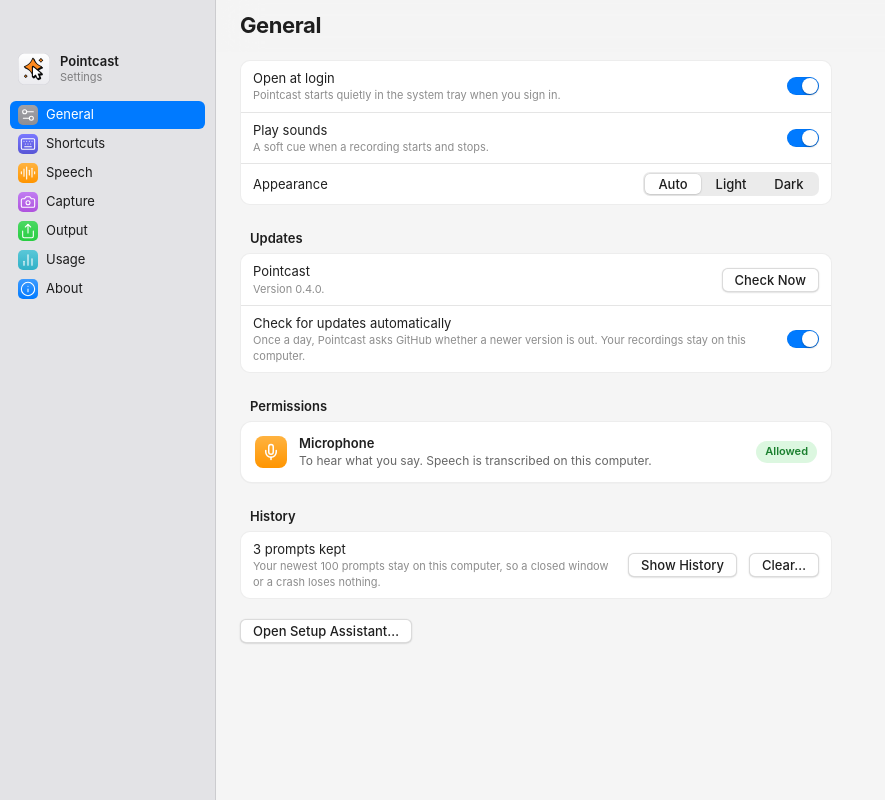
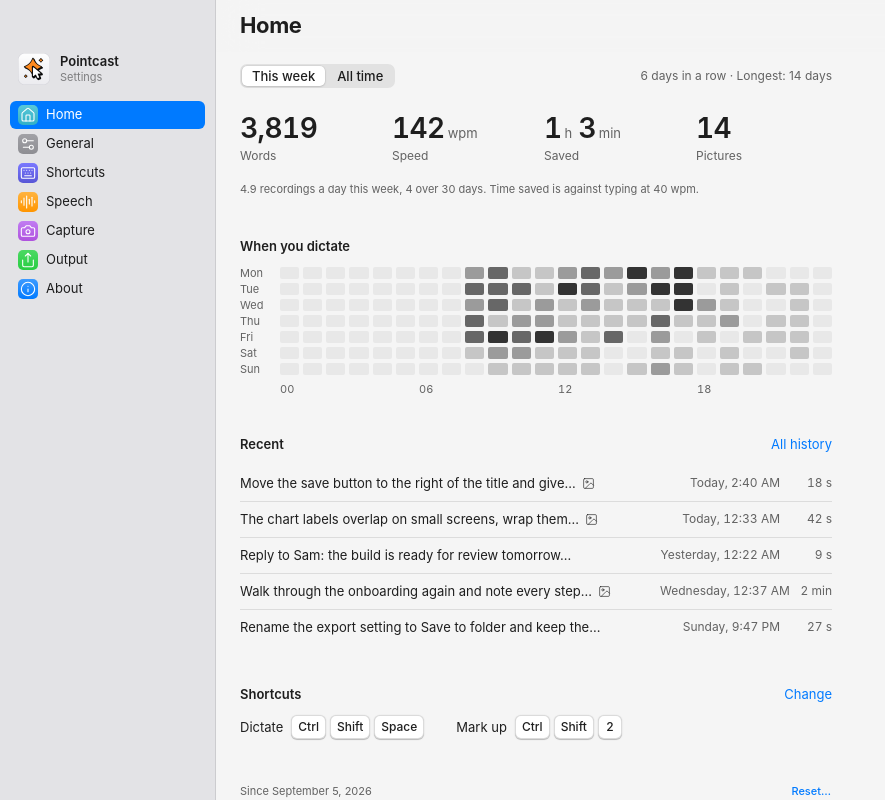
Before and after one commit to naidx0/pointcast, a React (Vite) app: page / in a window 1280 px wide. Shown: the whole page, without its empty margins (0-885 px from the left). Built offline with nearby package versions, Linux system fonts and the light colour scheme.

Commit message:
Home: the first pane in Settings, with usage, when you dictate, recent recordings and the two shortcuts
The Usage pane is gone; its numbers, grid, Since and Reset live on Home. A ?pane=usage link lands on Home.
The browser preview lists six made-up recordings, none with usage=empty.

```diff
--- a/src/lib/api.ts
+++ b/src/lib/api.ts
@@ -410,6 +410,31 @@ export function ranText(m: Pick<HistoryMeta, "engine" | "device" | "transcribe_m
   return `Transcribed on your processor ${speed}${hint}`;
 }
 export const historyList = () => invoke<{ entries: HistoryMeta[]; last: string | null }>("history_list");
+/** History's entries for Home; in the browser preview, a few made-up recordings (none with `usage=empty`). */
+export const historyRecent = (): Promise<HistoryMeta[]> =>
+  inTauri ? historyList().then((h) => h.entries) : Promise.resolve(location.search.includes("usage=empty") ? [] : previewHistory(Date.now()));
+
+/** Browser preview: six recordings over the last ten days, the newest a few minutes ago. */
+export function previewHistory(now: number): HistoryMeta[] {
+  const min = 60_000;
+  const said: [number, number, number, string][] = [
+    // minutes ago, seconds long, pictures, first words
+    [7, 18, 2, "Move the save button to the right of the title and give it the primary style, same height as the search field"],
+    [134, 42, 1, "The chart labels overlap on small screens, wrap them under the axis instead of rotating them"],
+    [26 * 60 + 25, 9, 0, "Reply to Sam: the build is ready for review tomorrow morning"],
+    [50 * 60 + 10, 96, 3, "Walk through the onboarding again and note every step where the copy runs longer than one line"],
+    [4 * 24 * 60 + 300, 27, 0, "Rename the export setting to Save to folder and keep the old key working"],
+    [9 * 24 * 60 + 90, 64, 1, "This error appears when the network drops during upload, retry once before showing it"],
+  ];
+  return said.map(([ago, s, images, preview], i) => ({
+    id: `preview-${i}`,
+    created_ms: now - ago * min,
+    duration_ms: s * 1000,
+    preview: preview.split(" ").slice(0, 24).join(" "),
+    images,
+    recovered: false,
+  }));
+}
 export const historyGet = (id: string) => invoke<SessionExport>("history_get", { id });
 /** Reopen picture n (as `[image n]` numbers it) of a past prompt in the overlay to mark it up again. */
 export const historyEdit = (id: string, n: number) => invoke<void>("history_edit", { id, n });
--- a/src/styles/native.css
+++ b/src/styles/native.css
@@ -906,119 +906,227 @@ html.win .prefs-pane {
   max-width: 760px;
 }
 
-/* —— Usage: a few large numbers with small labels, then when in the week they were made —— */
-.usage {
+/* —— Home: a few large numbers, when in the week, the last recordings, the two shortcuts. Flat on both skins: type and
+   hairlines do the work, two greys of text, nothing drawn for decoration. —— */
+.home {
   padding-top: 4px;
 }
-.usage-head {
+.home > section + section,
+.home > .home-quiet + section {
+  margin-top: 40px;
+}
+.home-head {
   display: flex;
   align-items: center;
   justify-content: space-between;
   gap: 12px;
 }
-.usage-streak {
+.home-streak {
   font-size: var(--fs-caption);
   color: var(--label-2);
 }
-.usage-figures {
+.home-figures {
   display: grid;
   grid-template-columns: repeat(4, minmax(0, 1fr));
   gap: 16px;
-  margin-top: 28px;
-}
-.usage-figures .n {
+  margin-top: 24px;
+}
+.home-figures .n {
   font-family: var(--font-display);
   font-size: var(--fs-hero);
   font-weight: 600;
-  line-height: 1.1;
+  line-height: 32px;
   letter-spacing: -0.02em;
   font-variant-numeric: tabular-nums;
   white-space: nowrap;
 }
-.usage-figures .n span + span {
+.home-figures .n span + span {
   margin-left: 6px;
 }
-.usage-figures small {
+/* The unit sits on the number's baseline inside its line: a figure with a unit is as tall as one without. */
+.home-figures small {
   margin-left: 3px;
   font-family: var(--font);
   font-size: var(--fs-body);
+  line-height: 1;
   font-weight: 400;
   letter-spacing: 0;
   color: var(--label-2);
 }
-.usage-figures .l {
+.home-figures .l {
   margin-top: 4px;
   font-size: var(--fs-caption);
-  color: var(--label-3);
-}
-.usage-note {
+  color: var(--label-2);
+}
+.home-note {
   margin: 16px 0 0;
   font-size: var(--fs-small);
-  line-height: 1.5;
-  color: var(--label-3);
-}
-.usage-note:empty {
+  line-height: 16px;
+  color: var(--label-2);
+}
+.home-note:empty {
   display: none;
 }
-.usage-quiet {
-  margin: 28px 0 0;
+.home-quiet {
+  margin: 24px 0 0;
   color: var(--label-2);
 }
-.usage-title {
-  margin: 36px 0 12px;
+.home > .home-quiet:first-child {
+  margin-top: 0;
+}
+.home-title {
+  margin: 0 0 12px;
   font-size: var(--fs-body);
   font-weight: 600;
 }
-/* Seven rows of 24 hours in one tint of the accent: the more recordings, the less see-through. */
-.usage-grid,
-.usage-row {
+.home-sec {
+  display: flex;
+  align-items: baseline;
+  justify-content: space-between;
+  margin-bottom: 12px;
+}
+.home-sec .home-title {
+  margin: 0;
+}
+/* Seven rows of 24 hours in one grey: the more recordings, the darker. */
+.home-grid,
+.home-row {
   display: grid;
-  gap: 3px;
-}
-.usage-row {
+  gap: 4px;
+}
+/* A band, not a wall of squares: each hour is 12 px tall, the week 108 px. */
+.home-row {
   grid-template-columns: 36px repeat(24, minmax(0, 1fr));
   align-items: center;
 }
-.usage-row span {
+.home-row span {
   font-size: var(--fs-small);
-  color: var(--label-3);
+  line-height: 12px;
+  color: var(--label-2);
   font-variant-numeric: tabular-nums;
 }
-.usage-row i {
-  aspect-ratio: 1;
-  border-radius: 3px;
-  background: var(--accent);
-}
-.usage-row i[data-l="0"] {
+.home-row.hours {
+  margin-top: 4px;
+}
+.home-row i {
+  height: 12px;
+  border-radius: 2px;
   background: var(--label);
+  opacity: 0.9;
+}
+.home-row i[data-l="0"] {
   opacity: 0.06;
 }
-.usage-row i[data-l="1"] {
+.home-row i[data-l="1"] {
   opacity: 0.22;
 }
-.usage-row i[data-l="2"] {
-  opacity: 0.45;
-}
-.usage-row i[data-l="3"] {
-  opacity: 0.7;
-}
-.usage-row.hours span + span {
+.home-row i[data-l="2"] {
+  opacity: 0.42;
+}
+.home-row i[data-l="3"] {
+  opacity: 0.66;
+}
+.home-row.hours span + span {
   grid-column: span 6;
 }
-.usage-foot {
+/* Plain rows on hairlines; a row's highlight reaches 8 px past the column, its words do not. */
+.home-recent {
+  list-style: none;
+  margin: 0 -8px;
+  padding: 0;
+}
+.home-recent li {
+  position: relative;
+}
+.home-recent li + li::before {
+  content: "";
+  position: absolute;
+  top: 0;
+  left: 8px;
+  right: 8px;
+  border-top: 0.5px solid var(--sep);
+}
+html.win .home-recent li + li::before {
+  border-top-width: 1px;
+}
+.home-recent li:hover::before,
+.home-recent li:hover + li::before {
+  opacity: 0;
+}
+.home-recent button {
+  display: grid;
+  grid-template-columns: minmax(0, 1fr) 120px 40px;
+  gap: 12px;
+  align-items: center;
+  width: 100%;
+  height: 36px;
+  padding: 0 8px;
+  border: 0;
+  border-radius: var(--r-control);
+  background: transparent;
+  color: var(--label);
+  font: inherit;
+  text-align: left;
+  cursor: default;
+}
+html.win .home-recent button {
+  height: 40px;
+}
+.home-recent button:hover {
+  background: var(--fill);
+}
+.home-recent .t {
+  display: flex;
+  align-items: center;
+  gap: 6px;
+  min-width: 0;
+}
+.home-recent .t > span {
+  overflow: hidden;
+  text-overflow: ellipsis;
+  white-space: nowrap;
+}
+/* Pictures: one small mark after the words, the count is in the row's label. */
+.home-recent .t svg {
+  flex: none;
+}
+.home-recent .t.empty,
+.home-recent .t svg,
+.home-recent .len,
+.home-recent .when {
+  color: var(--label-2);
+}
+.home-recent .len,
+.home-recent .when {
+  font-size: var(--fs-caption);
+  font-variant-numeric: tabular-nums;
+  text-align: right;
+  white-space: nowrap;
+}
+.home-keys {
+  display: flex;
+  flex-wrap: wrap;
+  gap: 12px 32px;
+}
+.home-keys > span {
+  display: inline-flex;
+  align-items: center;
+  gap: 8px;
+}
+.home-foot {
   display: flex;
   align-items: center;
   justify-content: space-between;
-  margin-top: 36px;
+  margin-top: 40px;
   font-size: var(--fs-small);
-  color: var(--label-3);
-}
-/* The quiet button's words, not its padding, end where the grid does. */
-.usage-foot .btn {
+  color: var(--label-2);
+}
+/* The quiet button's words, not its padding, end where the column does. */
+.home-foot .btn {
   margin-right: -12px;
   font-size: inherit;
 }
-html.win .usage-foot .btn {
+html.win .home-foot .btn {
   margin-right: -14px;
 }
 
--- a/src/windows/Settings.tsx
+++ b/src/windows/Settings.tsx
@@ -1,8 +1,8 @@
 import { useEffect, useRef, useState, type ReactNode } from "react";
 import { open as pickFolder } from "@tauri-apps/plugin-dialog";
 import { openUrl } from "@tauri-apps/plugin-opener";
-import { AudioLines, Camera, ChartNoAxesColumn, Check, Info, Keyboard, Settings2, Share } from "lucide-react";
-import { ACTIONS, ShortcutField } from "@/components/Shortcut";
+import { AudioLines, Camera, Check, House, Image, Info, Keyboard, Settings2, Share } from "lucide-react";
+import { ACTIONS, Keycaps, ShortcutField } from "@/components/Shortcut";
 import { PermissionRows, usePermissions } from "@/components/Permissions";
 import { ModelPicker, useSpeechJob } from "@/components/Models";
 import {
@@ -14,6 +14,8 @@ import {
   gpuRetry,
   historyClear,
   historyList,
+  historyOpen,
+  historyRecent,
   inTauri,
   loginGet,
   loginSet,
@@ -39,26 +41,27 @@ import { computerView, micStatus } from "@/lib/hardware";
 import { previewHardware, useMicCheck } from "@/lib/mic";
 import { platform, setThemePref, themePref, type ThemePref } from "@/lib/theme";
 import { SAVED_NOTE, readUsage, usageView, weekdayNames, type Range, type Usage as Counts } from "@/lib/usage";
+import { recentRows, type RecentRow } from "@/lib/home";
 
 const PANES = [
+  { id: "home", name: "Home", icon: House, tile: "tile-teal" },
   { id: "general", name: "General", icon: Settings2, tile: "tile-gray" },
   { id: "shortcuts", name: "Shortcuts", icon: Keyboard, tile: "tile-indigo" },
   { id: "speech", name: "Speech", icon: AudioLines, tile: "tile-orange" },
   { id: "capture", name: "Capture", icon: Camera, tile: "tile-purple" },
   { id: "output", name: "Output", icon: Share, tile: "tile-green" },
-  { id: "usage", name: "Usage", icon: ChartNoAxesColumn, tile: "tile-teal" },
   { id: "about", name: "About", icon: Info, tile: "tile-blue" },
 ] as const;
 type Pane = (typeof PANES)[number]["id"];
+
+/** A pane by its id; "usage" names the pane Home took over, so an old link still lands. */
+const paneOf = (q: string | null): Pane | null => (q === "usage" ? "home" : PANES.some((p) => p.id === q) ? (q as Pane) : null);
 
 type Patch = (p: Record<string, unknown>) => Promise<string | null>;
 
 export function Settings() {
   const { cfg, setCfg, patch, refresh, error } = useConfig();
-  const [pane, setPane] = useState<Pane>(() => {
-    const q = new URLSearchParams(location.search).get("pane");
-    return PANES.some((p) => p.id === q) ? (q as Pane) : "general";
-  });
+  const [pane, setPane] = useState<Pane>(() => paneOf(new URLSearchParams(location.search).get("pane")) ?? "home");
   const [scrolled, setScrolled] = useState(false);
   const main = useRef<HTMLElement | null>(null);
   const mac = platform() === "mac";
@@ -69,7 +72,16 @@ export function Settings() {
     setScrolled(false);
   }, [pane]);
   // The menu's update item brings Settings forward on the pane that has Updates.
-  useEffect(() => subscribe(onSettingsPane((p) => PANES.some((x) => x.id === p) && setPane(p as Pane))), []);
+  useEffect(
+    () =>
+      subscribe(
+        onSettingsPane((p) => {
+          const to = paneOf(p);
+          if (to) setPane(to);
+        }),
+      ),
+    [],
+  );
 
   return (
     <div className="prefs">
@@ -110,7 +122,9 @@ export function Settings() {
               {error.replace(/^Error:\s*/, "")}
             </div>
           ) : null}
-          {!cfg ? null : pane === "general" ? (
+          {!cfg ? null : pane === "home" ? (
+            <Home cfg={cfg} go={setPane} />
+          ) : pane === "general" ? (
             <General cfg={cfg} patch={patch} refresh={refresh} />
           ) : pane === "shortcuts" ? (
             <Shortcuts cfg={cfg} patch={patch} setCfg={setCfg} />
@@ -120,8 +134,6 @@ export function Settings() {
             <Capture cfg={cfg} patch={patch} />
           ) : pane === "output" ? (
             <Output cfg={cfg} patch={patch} refresh={refresh} />
-          ) : pane === "usage" ? (
-            <Usage />
           ) : (
             <About cfg={cfg} />
           )}
@@ -396,22 +408,126 @@ const RANGES = [
   ["all", "All time"],
 ] as const;
 
-/** What was dictated: four numbers for the week or for all time, then when in the week, the streak, and since when.
- * Read once, as the pane opens. */
-function Usage() {
+/** The first pane: what was dictated (four numbers for the week or for all time, then when in the week), the last few
+ * recordings, and the two shortcuts that start everything. Read once, as the pane opens. */
+function Home({ cfg, go }: { cfg: Config; go: (p: Pane) => void }) {
   const [counts, setCounts] = useState<Counts | null>(null);
+  const [recent, setRecent] = useState<RecentRow[]>([]);
   const [range, setRange] = useState<Range>("week");
   const [sure, setSure] = useState(false);
   useEffect(() => {
     statsGet()
       .catch(() => null)
       .then((u) => setCounts(readUsage(u, Date.now())));
+    historyRecent()
+      .then((e) => setRecent(recentRows(e, new Date())))
+      .catch(() => undefined);
   }, []);
   if (!counts) return null;
   const v = usageView(counts, new Date(), range);
   const days = weekdayNames("short");
-  const foot = (
-    <div className="usage-foot">
+  const saved = v.figures.some((f) => f.label === "Saved");
+  const show = (id: string | null) => {
+    if (inTauri) historyOpen(id).catch(() => undefined);
+  };
+  return (
+    <div className="home">
+      {v.empty ? (
+        <p className="home-quiet">{v.quiet}</p>
+      ) : (
+        <section aria-label="Usage">
+          <div className="home-head">
+            <Seg value={range} options={RANGES} set={setRange} label="Range" />
+            {v.streak || v.longest ? <span className="home-streak">{[v.streak, v.longest].filter(Boolean).join(" · ")}</span> : null}
+          </div>
+          {v.quiet ? (
+            <p className="home-quiet">{v.quiet}</p>
+          ) : (
+            <div className="home-figures">
+              {v.figures.map((f) => (
+                <div key={f.label} title={f.title}>
+                  <div className="n">
+                    {f.parts.map((p) => (
+                      <span key={p.u ?? ""}>
+                        {p.n}
+                        {p.u ? <small>{p.u}</small> : null}
+                      </span>
+                    ))}
+                  </div>
+                  <div className="l">{f.label}</div>
+                </div>
+              ))}
+            </div>
+          )}
+          <p className="home-note">
+            {v.rate}
+            {v.rate && saved ? " " : null}
+            {saved ? SAVED_NOTE : null}
+          </p>
+        </section>
+      )}
+      {v.empty ? null : (
+        <section>
+          <h2 className="home-title">When you dictate</h2>
+          <div className="home-grid" role="img" aria-label="Recordings by weekday and hour">
+            {v.cells.map((row, d) => (
+              <div key={d} className="home-row">
+                <span className="d">{days[d]}</span>
+                {row.map((c, h) => (
+                  <i key={h} data-l={c.level} title={c.title} />
+                ))}
+              </div>
+            ))}
+            <div className="home-row hours" aria-hidden="true">
+              <span className="d" />
+              {["00", "06", "12", "18"].map((h) => (
+                <span key={h}>{h}</span>
+              ))}
+            </div>
+          </div>
+        </section>
+      )}
+      {recent.length ? (
+        <section>
+          <div className="home-sec">
+            <h2 className="home-title">Recent</h2>
+            <button type="button" className="link" onClick={() => show(null)}>
+              All history
+            </button>
+          </div>
+          <ul className="home-recent">
+            {recent.map((r) => (
+              <li key={r.id}>
+                <button type="button" aria-label={r.label} onClick={() => show(r.id)}>
+                  <span className={r.empty ? "t empty" : "t"}>
+                    <span>{r.text}</span>
+                    {r.pictures ? <Image size={13} strokeWidth={1.75} aria-hidden="true" /> : null}
+                  </span>
+                  <span className="when">{r.when}</span>
+                  <span className="len">{r.length}</span>
+                </button>
+              </li>
+            ))}
+          </ul>
+        </section>
+      ) : null}
+      <section>
+        <div className="home-sec">
+          <h2 className="home-title">Shortcuts</h2>
+          <button type="button" className="link" onClick={() => go("shortcuts")}>
+            Change
+          </button>
+        </div>
+        <div className="home-keys">
+          <span>
+            Dictate <Keycaps label={cfg.hotkeys.session.label} />
+          </span>
+          <span>
+            Mark up <Keycaps label={cfg.hotkeys.region.label} />
+          </span>
+        </div>
+      </section>
+      <div className="home-foot">
         <span>{v.since}</span>
         <button
           type="button"
@@ -429,63 +545,6 @@ function Usage() {
           {sure ? "Click again to reset" : "Reset…"}
         </button>
       </div>
-  );
-  if (v.empty)
-    return (
-      <div className="usage">
-        <p className="usage-quiet">{v.quiet}</p>
-        {foot}
-      </div>
-    );
-  return (
-    <div className="usage">
-      <div className="usage-head">
-        <Seg value={range} options={RANGES} set={setRange} label="Range" />
-        {v.streak ? <span className="usage-streak">{v.streak}</span> : null}
-      </div>
-      {v.quiet ? (
-        <p className="usage-quiet">{v.quiet}</p>
-      ) : (
-        <div className="usage-figures">
-          {v.figures.map((f) => (
-            <div key={f.label} title={f.title}>
-              <div className="n">
-                {f.parts.map((p) => (
-                  <span key={p.u ?? ""}>
-                    {p.n}
-                    {p.u ? <small>{p.u}</small> : null}
-                  </span>
-                ))}
-              </div>
-              <div className="l">{f.label}</div>
-            </div>
-          ))}
-        </div>
-      )}
-      <p className="usage-note">
-        {v.rate}
-        {v.rate && v.figures.some((f) => f.label === "Saved") ? " " : null}
-        {v.figures.some((f) => f.label === "Saved") ? SAVED_NOTE : null}
-      </p>
-      <h2 className="usage-title">When you dictate</h2>
-      <div className="usage-grid" role="img" aria-label="Recordings by weekday and hour">
-        {v.cells.map((row, d) => (
-          <div key={d} className="usage-row">
-            <span className="d">{days[d]}</span>
-            {row.map((c, h) => (
-              <i key={h} data-l={c.level} title={c.title} />
-            ))}
-          </div>
-        ))}
-        <div className="usage-row hours" aria-hidden="true">
-          <span className="d" />
-          {["00", "06", "12", "18"].map((h) => (
-            <span key={h}>{h}</span>
-          ))}
-        </div>
-      </div>
-      {v.longest ? <p className="usage-note">{v.longest}</p> : null}
-      {foot}
     </div>
   );
 }
```
Lines whose indentation alone changed are shown as unchanged.
